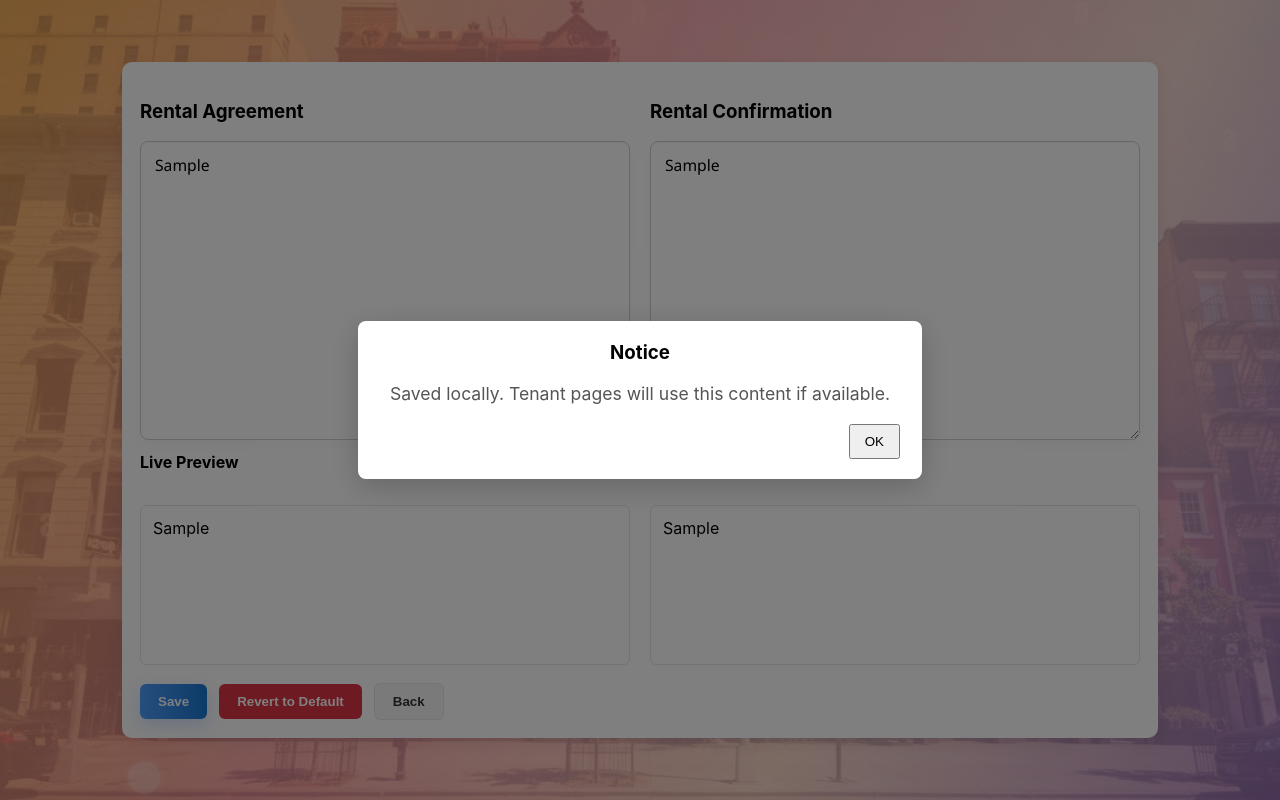
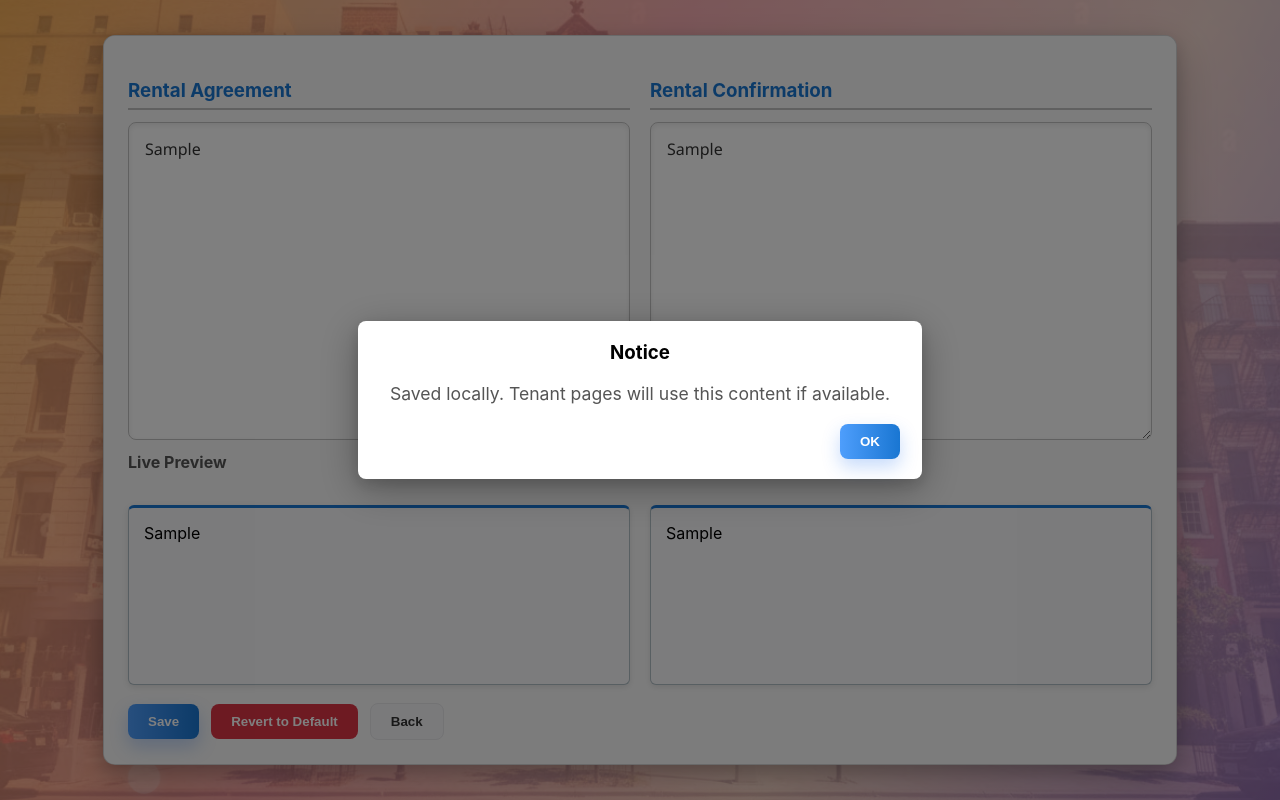
Before and after one commit to Noble636/Capstone2, a React (Create React App) app: page /admin-edit-rental in a window 1280 px wide. Both pictures are taken after typing "Sample", "Sample" into the empty fields and a click on the button "Save". Built offline with nearby package versions, Linux system fonts and the light colour scheme.

Commit message:
Initial commit

```diff
--- a/src/components/Admin/AdminEditRentalInfo.js
+++ b/src/components/Admin/AdminEditRentalInfo.js
@@ -10,6 +10,7 @@ const AdminEditRentalInfo = () => {
     const [modalText, setModalText] = useState('');
     const [modalMode, setModalMode] = useState('notice');
 
+    // Load content from local storage on mount
     useEffect(() => {
         const a = localStorage.getItem('rentalAgreementHtml') || '';
         const c = localStorage.getItem('rentalConfirmationHtml') || '';
@@ -17,6 +18,7 @@ const AdminEditRentalInfo = () => {
         setConfirmationHtml(c);
     }, []);
 
+    // Function to handle saving the updated content
     const handleSave = () => {
         localStorage.setItem('rentalAgreementHtml', agreementHtml);
         localStorage.setItem('rentalConfirmationHtml', confirmationHtml);
@@ -25,12 +27,14 @@ const AdminEditRentalInfo = () => {
         setModalVisible(true);
     };
 
+    // Function to handle starting the revert confirmation process
     const handleRevert = () => {
         setModalMode('confirm');
         setModalText('Revert to defaults? This will remove saved rental agreement and confirmation content.');
         setModalVisible(true);
     };
 
+    // Function to execute the revert action (after confirmation)
     const doRevertConfirmed = () => {
         localStorage.removeItem('rentalAgreementHtml');
         localStorage.removeItem('rentalConfirmationHtml');
@@ -43,6 +47,7 @@ const AdminEditRentalInfo = () => {
 
     return (
         <div className="admin-edit-rental-page">
+            {/* Background elements */}
             <img src={process.env.PUBLIC_URL + '/Background/GB.png'} alt="Background" className="admin-edit-rental-bg-image" />
             <div className="bubble b1" />
             <div className="bubble b2" />
@@ -57,10 +62,11 @@ const AdminEditRentalInfo = () => {
                 <div className="admin-edit-rental-panel">
                     <h2>Edit Rental Information (Admin)</h2>
                     <p style={{ maxWidth: 800 }}>
-            Update the text that appears on the Rental Agreement and Rental Confirmation pages below. Click Save to store your changes so the rental pages display the updated content. Use "Revert to Default" to restore the original text.
+                        Update the text that appears on the **Rental Agreement** and **Rental Confirmation** pages below. Click **Save** to store your changes so the rental pages display the updated content. Use "**Revert to Default**" to restore the original text.
                     </p>
 
                     <div className="admin-edit-columns">
+                        {/* Rental Agreement Column */}
                         <div className="admin-column">
                             <h3>Rental Agreement</h3>
                             <textarea
@@ -69,10 +75,11 @@ const AdminEditRentalInfo = () => {
                                 onChange={(e) => setAgreementHtml(e.target.value)}
                                 rows={12}
                             />
-              <h4 style={{ marginTop: 12 }}>Live Preview</h4>
+                            <h4>Live Preview</h4>
                             <div className="admin-preview-box" dangerouslySetInnerHTML={{ __html: agreementHtml || '<em>No content yet</em>' }} />
                         </div>
 
+                        {/* Rental Confirmation Column */}
                         <div className="admin-column">
                             <h3>Rental Confirmation</h3>
                             <textarea
@@ -81,11 +88,12 @@ const AdminEditRentalInfo = () => {
                                 onChange={(e) => setConfirmationHtml(e.target.value)}
                                 rows={12}
                             />
-              <h4 style={{ marginTop: 12 }}>Live Preview</h4>
+                            <h4>Live Preview</h4>
                             <div className="admin-preview-box" dangerouslySetInnerHTML={{ __html: confirmationHtml || '<em>No content yet</em>' }} />
                         </div>
                     </div>
 
+                    {/* Action Buttons */}
                     <div style={{ marginTop: 18 }} className="admin-edit-actions">
                         <button onClick={handleSave} className="admin-edit-btn save">Save</button>
                         <button onClick={handleRevert} className="admin-edit-btn revert">Revert to Default</button>
@@ -94,10 +102,11 @@ const AdminEditRentalInfo = () => {
                 </div>
             </div>
 
+            {/* Modal Overlay */}
             {modalVisible && (
                 <div className="modal-overlay">
                     <div className="modal-content admin-modal">
-            <h3>{modalMode === 'confirm' ? 'Please confirm' : 'Notice'}</h3>
+                        <h3>{modalMode === 'confirm' ? 'Please Confirm' : 'Notice'}</h3>
                         <p>{modalText}</p>
                         <div style={{ textAlign: 'right', marginTop: 12 }}>
                             {modalMode === 'confirm' ? (
@@ -106,7 +115,7 @@ const AdminEditRentalInfo = () => {
                                     <button onClick={() => doRevertConfirmed()} style={{ padding: '8px 14px' }} className="admin-edit-btn revert">Confirm Revert</button>
                                 </>
                             ) : (
-                <button onClick={() => setModalVisible(false)} style={{ padding: '8px 14px' }}>OK</button>
+                                <button onClick={() => setModalVisible(false)} className="admin-edit-btn save">OK</button>
                             )}
                         </div>
                     </div>
--- a/src/css/Admin/AdminEditRentalInfo.css
+++ b/src/css/Admin/AdminEditRentalInfo.css
@@ -1,6 +1,8 @@
 .admin-edit-rental-container { padding: 24px; }
 .admin-edit-rental-container h2 { margin-bottom: 8px; }
 .admin-edit-rental-container textarea { font-family: monospace; font-size: 0.95rem; }
+
+/* --- PAGE BACKGROUND STYLES --- */
 .admin-edit-rental-page {
     position: fixed;
     inset: 0;
@@ -20,6 +22,7 @@
     scrollbar-width: none;
 }
 .admin-edit-rental-page::-webkit-scrollbar { width: 0; height: 0; background: transparent; }
+
 .admin-edit-rental-bg-image {
     position: fixed;
     top: 0;
@@ -32,18 +35,151 @@
     pointer-events: none;
 }
 
+/* --- ADMIN PANEL (THE MAIN BOX - NOW SOFT GREY) --- */
+.admin-edit-rental-wrapper { width: 100%; height: 100%; z-index: 2; display: flex; align-items: center; justify-content: center; }
+
+.admin-edit-rental-panel {
+    /* KEY CHANGE: Solid light grey background */
+    background: #f9f9f9;
+    /* Ensure no residual transparency or images */
+    background-image: none;
+    background-color: #f9f9f9;
+
+    padding: 24px;
+    border-radius: 12px;
+
+    /* Stronger border and shadow remain */
+    border: 1px solid rgba(0,0,0,0.15);
+    box-shadow: 0 14px 40px rgba(0,0,0,0.22), 0 6px 18px rgba(0,0,0,0.15);
+
+    width: 80vw;
+    max-width: 1100px;
+
+    max-height: 85vh;
+    display: flex;
+    flex-direction: column;
+    overflow: auto;
+    -webkit-overflow-scrolling: touch;
+}
+
+.admin-edit-rental-panel p {
+    text-align: center;
+    margin-left: auto;
+    margin-right: auto;
+}
+
+.admin-edit-rental-panel h2 {
+    text-align: center;
+    margin-top: 0;
+    margin-bottom: 8px;
+}
+
+/* --- RENTAL COLUMNS AND HEADINGS --- */
+.admin-edit-columns { display: flex; gap: 20px; margin-top: 18px; align-items: stretch; flex: 1 1 auto; }
+.admin-column { flex: 1 1 0; min-width: 0; display: flex; flex-direction: column; }
+
+.admin-column h3 {
+    color: #1976d2;
+    border-bottom: 2px solid #c2c2c2;
+    padding-bottom: 6px;
+    margin-bottom: 12px;
+}
+.admin-column h4 {
+    color: #555;
+    margin-top: 12px;
+}
+
+/* --- TEXTAREA FIELD STYLES (Opaque White) --- */
+.admin-edit-textarea {
+    width: 100%;
+    min-height: 250px;
+    padding: 14px 16px;
+    border-radius: 8px;
+
+    /* Text area remains pure white, contrasting with panel grey */
+    background-color: #ffffff;
+
+    /* Stronger, darker border for visibility */
+    border: 1px solid #c2c2c2;
+    /* Enhanced inner shadow */
+    box-shadow: inset 0 2px 5px rgba(0,0,0,0.08);
+
+    font-family: 'Segoe UI', Tahoma, Geneva, Verdana, sans-serif;
+    font-size: 1rem;
+    line-height: 1.5;
+    color: #333;
+    resize: vertical;
+    transition: border-color 0.3s ease, box-shadow 0.3s ease;
+
+    box-sizing: border-box;
+    flex: 1 1 auto;
+    min-height: 80px;
+    overflow: auto;
+}
+.admin-edit-textarea:focus {
+    outline: none;
+    border-color: #4e9efc;
+    /* Clearer focus ring */
+    box-shadow: 0 0 0 4px rgba(78, 158, 252, 0.35), inset 0 2px 5px rgba(0,0,0,0.08);
+}
+
+/* --- PREVIEW BOX STYLES (Slightly off-white and opaque) --- */
 .admin-preview-box {
     box-sizing: border-box;
     overflow: auto;
-	min-height: 160px;
-	padding: 12px;
+    min-height: 180px;
+    padding: 15px;
 
-	border: 1px solid #e6e6e9;
+    /* Explicitly opaque background */
+    background: #f8f8fa;
+
+    /* Distinct, slightly darker border */
+    border: 1px solid #b0bec5;
+    border-top: 3px solid #1976d2;
     border-radius: 6px;
-	background: #fff;
-	box-shadow: none;
+    /* More visible shadow */
+    box-shadow: 0 2px 6px rgba(0,0,0,0.1);
+
+    flex: 1 1 auto;
+    margin-top: 12px;
+    overflow: auto;
 }
 
+/* --- ACTION BUTTONS --- */
+.admin-edit-actions { display: flex; gap: 12px; align-items: center; margin-top: 12px; }
+
+.admin-edit-btn {
+    padding: 10px 20px;
+    border-radius: 8px;
+    border: none;
+    cursor: pointer;
+    font-weight: 700;
+    transition: all 0.2s ease;
+    opacity: 1;
+}
+.admin-edit-btn.save {
+    background: linear-gradient(90deg,#4e9efc 0%,#1976d2 100%);
+    color: #fff;
+    box-shadow: 0 8px 18px rgba(30,110,240,0.25);
+}
+.admin-edit-btn.save:hover {
+    transform: translateY(-2px);
+    box-shadow: 0 10px 25px rgba(30,110,240,0.35);
+}
+.admin-edit-btn.back {
+    background: #f4f4f6;
+    color: #333;
+    border: 1px solid #e6e6e9;
+}
+.admin-edit-btn.back:hover { background: #eef0f3; }
+.admin-edit-btn.revert {
+    background: #dc3545;
+    color: #fff;
+}
+.admin-edit-btn.revert:hover { filter: brightness(0.95); }
+
+
+/* --- MODAL STYLES --- */
 .modal-overlay {
     position: fixed;
     top: 0;
@@ -62,50 +198,12 @@
     border-radius: 8px;
     max-width: 520px;
     width: 92%;
-	box-shadow: 0 8px 30px rgba(0,0,0,0.2);
+    /* Stronger modal shadow for better focus */
+    box-shadow: 0 10px 40px rgba(0,0,0,0.3), 0 5px 15px rgba(0,0,0,0.15);
 }
 .modal-content.admin-modal h3 { margin-top: 0; }
-.admin-edit-actions { display: flex; gap: 12px; align-items: center; }
-.admin-edit-btn {
-	padding: 10px 18px;
-	border-radius: 6px;
-	border: none;
-	cursor: pointer;
-	font-weight: 700;
-}
-.admin-edit-btn.save {
-	background: linear-gradient(90deg,#4e9efc 0%,#1976d2 100%);
-	color: #fff;
-	box-shadow: 0 6px 18px rgba(30,110,240,0.18);
-}
-.admin-edit-btn.save:hover { transform: translateY(-2px); }
-.admin-edit-btn.back {
-	background: #f4f4f6;
-	color: #333;
-	border: 1px solid #e6e6e9;
-}
-.admin-edit-btn.back:hover { background: #eef0f3; }
-.admin-edit-btn.revert {
-	background: #dc3545;
-	color: #fff;
-}
-.admin-edit-btn.revert:hover { filter: brightness(0.95); }
 
-
-.admin-edit-textarea {
-	width: 100%;
-	min-height: 220px;
-	padding: 12px 14px;
-	border-radius: 8px;
-
-	border: 1px solid #cfcfcf;
-	box-shadow: inset 0 1px 0 rgba(0,0,0,0.03), 0 6px 12px rgba(0,0,0,0.02);
-	font-family: 'Segoe UI', Tahoma, Geneva, Verdana, sans-serif;
-	font-size: 0.98rem;
-	line-height: 1.45;
-	resize: vertical;
-}
-.admin-edit-textarea:focus { outline: none; border-color: #1976d2; box-shadow: 0 6px 18px rgba(25,118,210,0.12); }
+/* --- BACKGROUND ANIMATION AND BUBBLES --- */
 .admin-edit-rental-page .bubble {
     position: absolute;
     bottom: -60px;
@@ -127,51 +225,14 @@
     100% { transform: translateY(-95vh) scale(1.15); opacity: 0; }
 }
 
-.admin-edit-rental-wrapper { width: 100%; height: 100%; z-index: 2; display: flex; align-items: center; justify-content: center; }
-.admin-edit-rental-panel {
-	background: white;
-	padding: 18px;
-	border-radius: 10px;
-
-	box-shadow: 0 6px 18px rgba(0,0,0,0.08);
-
-	width: 80vw;
-	max-width: 1000px;
-
-	max-height: 80vh;
-	display: flex;
-	flex-direction: column;
-	overflow: auto;
-	-webkit-overflow-scrolling: touch;
-}
-
-.admin-edit-rental-panel p {
-	text-align: center;
-	margin-left: auto;
-	margin-right: auto;
-}
-
-.admin-edit-rental-panel h2 {
-	text-align: center;
-	margin-top: 0;
-	margin-bottom: 8px;
-}
-
-.admin-edit-columns { display: flex; gap: 20px; margin-top: 18px; align-items: stretch; flex: 1 1 auto; }
-.admin-column { flex: 1 1 0; min-width: 0; display: flex; flex-direction: column; }
-.admin-column .admin-edit-textarea { flex: 1 1 auto; min-height: 80px; overflow: auto; }
-.admin-column .admin-preview-box { flex: 1 1 auto; margin-top: 12px; overflow: auto; }
-.admin-edit-textarea { box-sizing: border-box; }
-.admin-edit-actions { margin-top: 12px; }
-.admin-edit-textarea { box-sizing: border-box; }
-
+/* --- RESPONSIVENESS --- */
 @media (max-width: 768px) {
     .admin-edit-rental-panel {
-		padding: 16px;
+        padding: 18px;
         max-height: calc(100vh - 40px);
         width: 96vw;
     }
-	.admin-edit-columns { flex-direction: column; gap: 14px; }
+    .admin-edit-columns { flex-direction: column; gap: 18px; }
     .admin-column .admin-edit-textarea { min-height: 140px; }
     .admin-column .admin-preview-box { min-height: 120px; }
     .admin-edit-actions { display: flex; gap: 8px; flex-wrap: wrap; }
```
Also changed, not shown: src/css/Tenant/TenantRegister.css (+23 -0 lines). Lines whose indentation alone changed are shown as unchanged.
